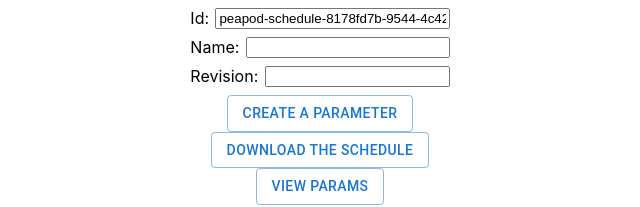
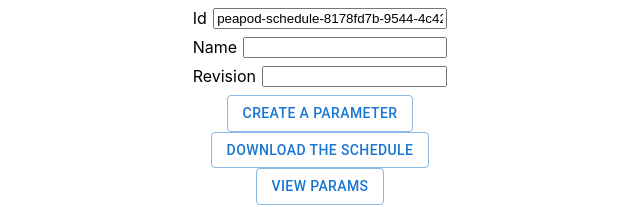
Before and after one commit to PeaPodTechnologies/schedule, a React (Create React App) app: page / in a window 1280 px wide. Shown: the top 207 px of the page, without its empty margins (320-960 px from the left). Built offline with nearby package versions, Linux system fonts and the light colour scheme.

Commit message:
removed internals from toLabel - due to material ui components

```diff
--- a/src/utils.ts
+++ b/src/utils.ts
@@ -12,15 +12,6 @@ export function toCapitalCase(str: string) {
  * @returns "some text" -> "some text: "
  */
 export function toLabel(input: string) {
-	// getting the last two chars of the input
-	let trailing = input.substring(input.length - 2);
-
-	// testing if there is a semicolon at the end of the string
-	if (trailing.at(0) !== ':') input += ':';
-
-	// testing if there is a space at the end of the string
-	if (trailing.at(1) !== ' ') input += ' ';
-
 	// returning the output
 	return toCapitalCase(input);
 }
```
